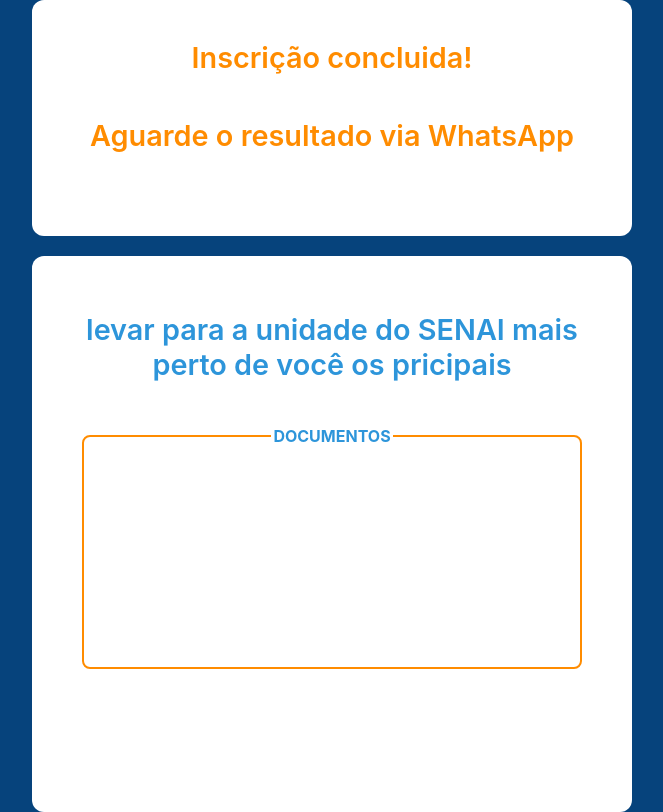
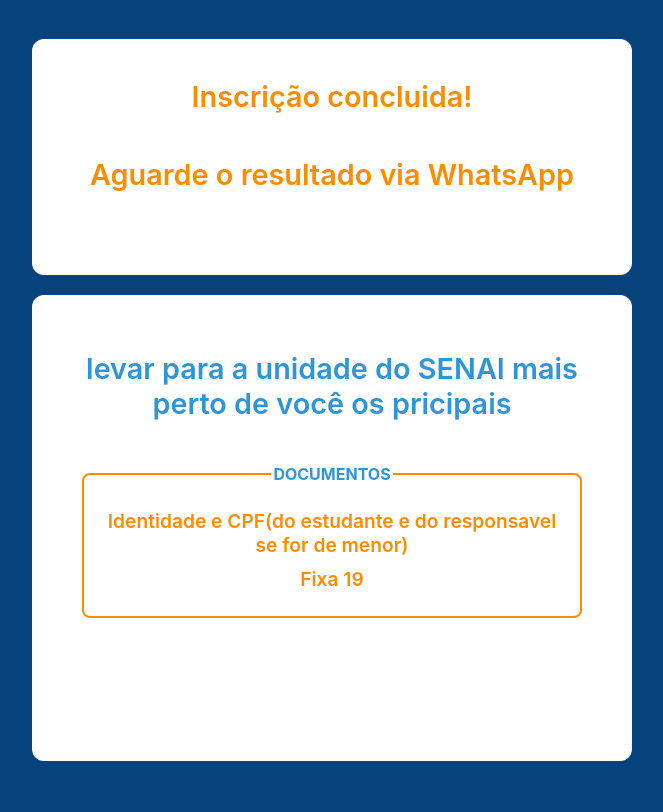
Before and after one commit to julia-oliveira22/css.aula01, a plain HTML site: page confirma.html in a window 1280 px wide. Shown: the whole page, without its empty margins (308-971 px from the left). Drawn offline with Linux system fonts and the light colour scheme.

Commit message:
fieldset.h2

```diff
--- a/confirma.html
+++ b/confirma.html
@@ -53,6 +53,12 @@
             padding: 15px;
             margin-bottom: 25px;
          }
+         fieldset h2{
+             color: #ff8c00;
+             font-size: 1.2em;
+             text-align: center;
+    margin: 10px 0;
+         }
          legend{
             color:rgb(45, 149, 218);
             font-weight: bold;
```
